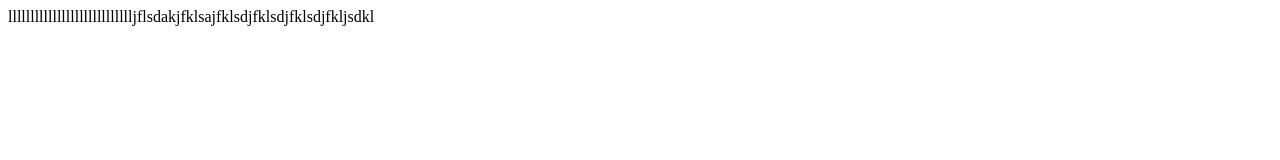
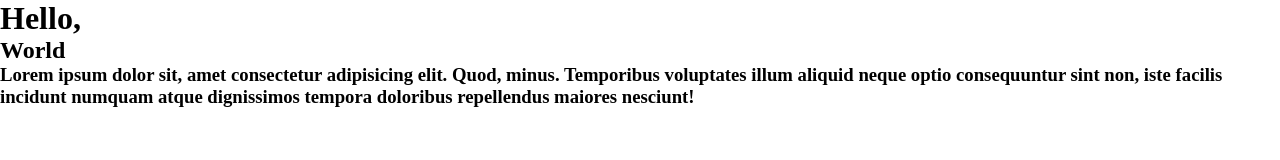
Before and after one commit to fordummies99/curso-git, a plain HTML site: page index.html in a window 1280 px wide. Drawn offline with Linux system fonts and the light colour scheme.

Commit message:
Revert "15 commit - caos e anarquia"
This reverts commit a867d9e570c2021fbc6659c8e2788dab69dd13d5.

```diff
--- a/index.html
+++ b/index.html
@@ -1,4 +1,16 @@
 <!DOCTYPE html>
 <html lang="en">
-lllllllllllllllllllllllllllljflsdakjfklsajfklsdjfklsdjfklsdjfkljsdkl
+<head>
+    <meta charset="UTF-8">
+    <meta name="viewport" content="width=device-width, initial-scale=1.0">
+    <link rel="stylesheet" href="styles.css">
+    <title>Corrigido</title>
+</head>
+<body>
+    <h1>
+        Hello,
+    </h1>
+    <h2>World</h2>
+    <h3>Lorem ipsum dolor sit, amet consectetur adipisicing elit. Quod, minus. Temporibus voluptates illum aliquid neque optio consequuntur sint non, iste facilis incidunt numquam atque dignissimos tempora doloribus repellendus maiores nesciunt!</h3>
+</body>
 </html>
```
